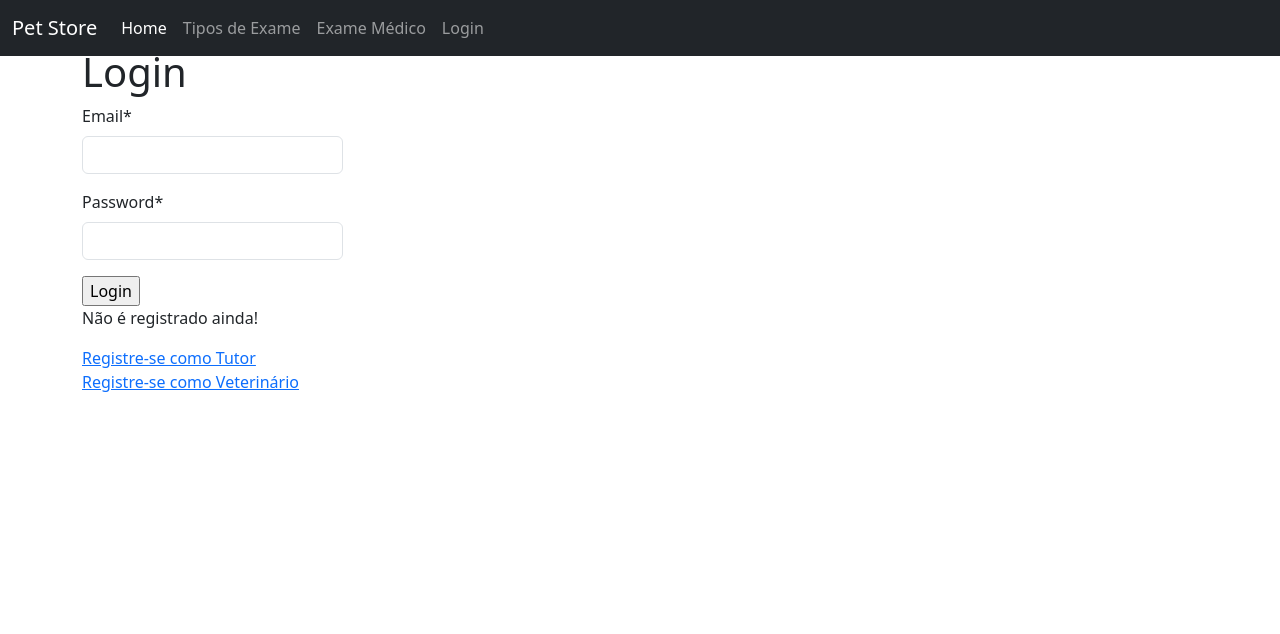
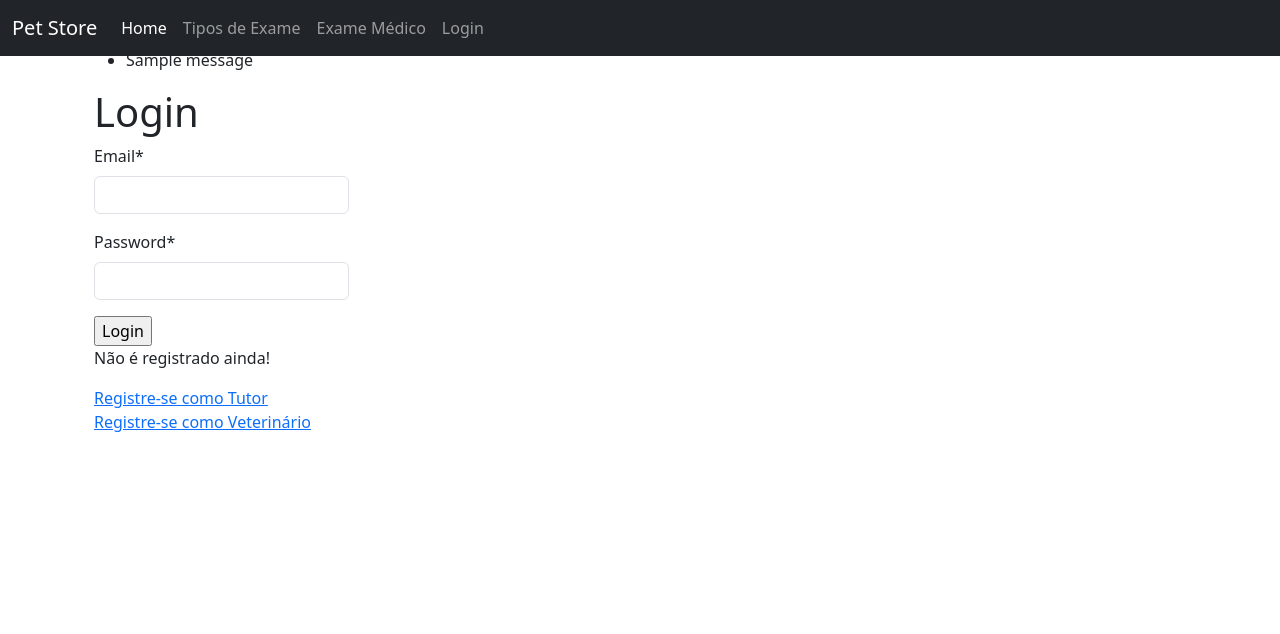
Before and after one commit to Eduardo-Lucas/pet-store-docker, a Django app: page /users/login/ in a window 1280 px wide. Shown: the top 634 px of the page. Run offline with Django 4.2, Linux system fonts and the light colour scheme; tables that the repository leaves empty hold one stand-in row (values such as "Sample post"); one stand-in notice (Sample message) is shown; parts of the project's set-up code (start-up, migrations or seed data) failed here and were passed over; some libraries are stand-ins or nearby versions.

Commit message:
few adjustments on login view

```diff
--- a/app/templates/base.html
+++ b/app/templates/base.html
@@ -134,8 +134,12 @@
     </nav>
     <br>
     <br>
-    <div class="container mt-10">
-      {% block content %} {% endblock %}
+    <div class="container">
+
+
+      <div>
+        {% block content %} {% endblock %}
+      </div>
 
     </div>
 
--- a/app/users/models.py
+++ b/app/users/models.py
@@ -14,7 +14,7 @@ class User(AbstractUser):
 
 
 class Tutor(models.Model):
-    user = models.ForeignKey(
+    user = models.OneToOneField(
         User,
         related_name="tutors",
         on_delete=models.CASCADE,
@@ -41,7 +41,7 @@ class Tutor(models.Model):
 
 
 class Veterinario(models.Model):
-    user = models.ForeignKey(
+    user = models.OneToOneField(
         User,
         related_name="veterinarios",
         on_delete=models.CASCADE,
--- a/app/users/templates/users/login.html
+++ b/app/users/templates/users/login.html
@@ -2,8 +2,18 @@
 
 {% block content %}
 
-<h1 class=mt-10>Login</h1>
-<form action="{% url 'users:login' %}" method="POST">
+<div class="container">
+<div class="mt-10">
+        {% if messages %}
+        <ul class="messages">
+            {% for message in messages %}
+              <li{% if message.tags %} class="{{ message.tags }}"{% endif %}>{{ message }}</li>
+            {% endfor %}
+        </ul>
+      {% endif %}
+  </div>
+<h1>Login</h1>
+  <form action="{% url 'users:login' %}" method="POST">
   {% csrf_token %}
 
   <div class="row">
@@ -18,4 +28,5 @@
 <p>Não é registrado ainda!</p>
 <a href="{% url 'users:tutor-signup' %}">Registre-se como Tutor</a><br />
 <a href="{% url 'users:veterinarian-signup' %}">Registre-se como Veterinário</a>
+</div>
 {% endblock %}
--- a/app/users/templates/users/tutor_home.html
+++ b/app/users/templates/users/tutor_home.html
@@ -5,14 +5,14 @@
 <div class="container mb-3 mt-3">
       <div class="row">
         <div class="col-4 mt-3"><h1>Lista de pets</h1></div>
-        <div class="col-4 mt-4" >
+        <div class="col-3 mt-4" >
             <a href="{% url 'pet:pet_create' %}"
             class="btn btn-outline-success"
           >
             <i class="fa-solid fa-circle-plus"></i> Adiciona Novo
           </a>
         </div>
-        <div class="col-4 mt-3"><h1>Tutor: {{request.user.tutor }} </h1></div>
+        <div class="col-5 mt-3"><h1>Tutor: {{request.user }} </h1></div>
       </div>
 
   <table
--- a/app/users/views.py
+++ b/app/users/views.py
@@ -48,29 +48,37 @@ class VeterinarianSignUpView(View):
 class LoginView(View):
     form_class = LoginForm
     template_name = "users/login.html"
+    message = ""
 
     def get(self, request):
         form = self.form_class()
-        message = ""
+        message = "GET - Tela de login"
         return render(
-            request, self.template_name, context={"form": form, "message": message}
+            request, self.template_name, context={"form": form, "message": self.message}
         )
 
     def post(self, request):
+        message = "POST - Tela de login"
         form = self.form_class(request.POST)
-        message = ""
         if form.is_valid():
             user = authenticate(
-                username=form.cleaned_data["username"],
+                username=form.cleaned_data["email"],
                 password=form.cleaned_data["password"],
             )
+            messages.info("Authenticated: ", user.is_authenticated)
             if user is not None:
                 login(request, user)
-                return redirect("home")
-            else:
-                message = "Invalid username or password"
+
+                if user.is_tutor:
+                    return reverse("users:tutor-home")
+                elif user.is_veterinario:
+                    return reverse("users:veterinarian-home")
+
+        else:
+            messages.error(request, "Invalid username or password")
+
         return render(
-            request, self.template_name, context={"form": form, "message": message}
+            request, self.template_name, context={"form": form, "message": self.message}
         )
 
 
--- a/docker-compose.yml
+++ b/docker-compose.yml
@@ -11,6 +11,7 @@ services:
       - ./app/:/usr/src/app/
     ports:
       - 8010:8010
+      - 5676:5678
     env_file:
       - ./.env.dev
     depends_on:
```
Also changed, not shown: app/users/migrations/0003_alter_tutor_user_alter_veterinario_user.py (added).
